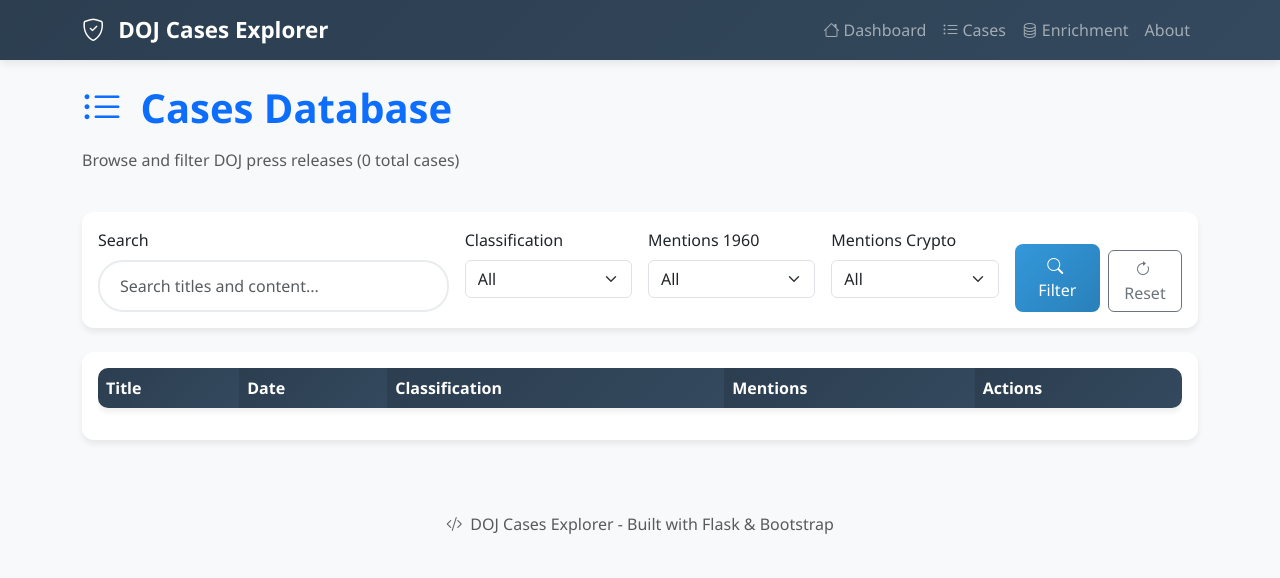
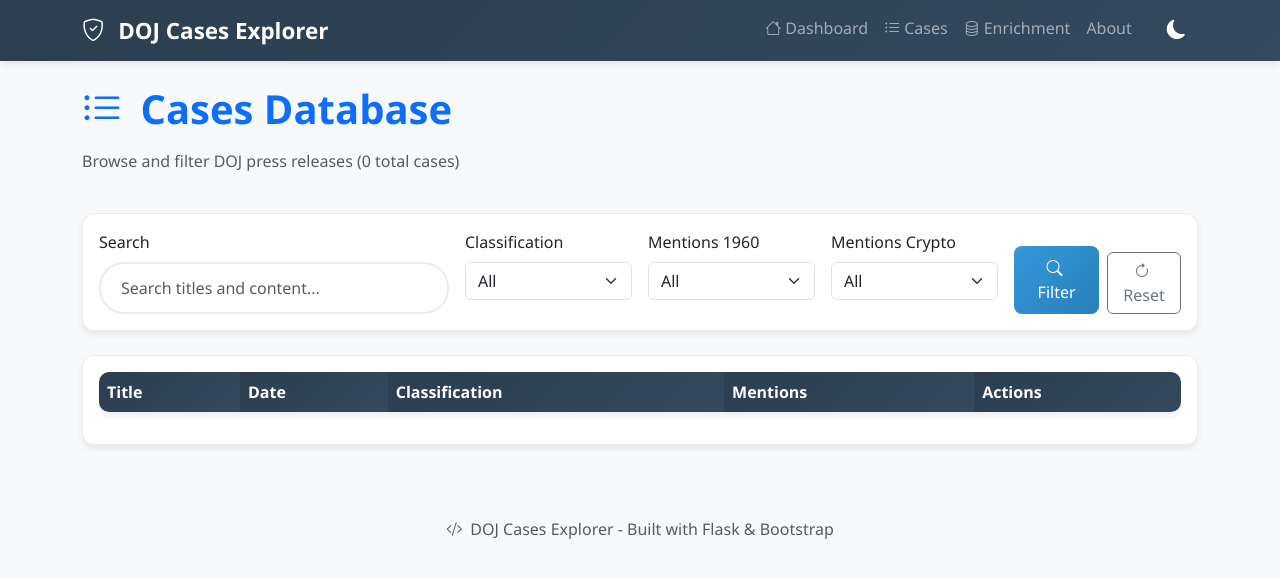
Before and after one commit to actuallyrizzn/project1960, a Flask app: page /cases in a window 1280 px wide. Shown: the top 578 px of the page. Run offline with Flask 3, Linux system fonts and the light colour scheme; data that the repository does not hold is empty.

Commit message:
feat(ui): Implement dark mode toggle and enhance styling
Added a dark mode toggle button and corresponding styles to the base template. Updated CSS variables for light and dark themes, ensuring consistent styling across components. Implemented JavaScript functionality to manage theme persistence using local storage.

```diff
--- a/templates/base.html
+++ b/templates/base.html
@@ -18,11 +18,30 @@
             --success-color: #27ae60;
             --warning-color: #f39c12;
             --danger-color: #e74c3c;
+            --bg-color: #f8f9fa;
+            --text-color: #333;
+            --card-bg: #fff;
+            --border-color: #e9ecef;
+        }
+
+        [data-theme="dark"] {
+            --primary-color: #1a252f;
+            --secondary-color: #2c3e50;
+            --accent-color: #3498db;
+            --success-color: #27ae60;
+            --warning-color: #f39c12;
+            --danger-color: #e74c3c;
+            --bg-color: #1a1a1a;
+            --text-color: #e0e0e0;
+            --card-bg: #2d2d2d;
+            --border-color: #404040;
         }
 
         body {
-            background-color: #f8f9fa;
+            background-color: var(--bg-color);
+            color: var(--text-color);
             font-family: 'Segoe UI', Tahoma, Geneva, Verdana, sans-serif;
+            transition: background-color 0.3s, color 0.3s;
         }
 
         .navbar {
@@ -35,8 +54,26 @@
             font-size: 1.4rem;
         }
 
+        /* Dark mode toggle styles */
+        .theme-toggle {
+            background: none;
+            border: none;
+            color: white;
+            font-size: 1.2rem;
+            padding: 8px 12px;
+            border-radius: 8px;
+            transition: all 0.3s;
+            margin-left: 15px;
+        }
+
+        .theme-toggle:hover {
+            background-color: rgba(255, 255, 255, 0.1);
+            transform: scale(1.1);
+        }
+
         .card {
-            border: none;
+            background-color: var(--card-bg);
+            border: 1px solid var(--border-color);
             border-radius: 12px;
             box-shadow: 0 4px 6px rgba(0,0,0,0.07);
             transition: transform 0.2s, box-shadow 0.2s;
@@ -79,6 +116,7 @@
         }
 
         .table {
+            background-color: var(--card-bg);
             border-radius: 10px;
             overflow: hidden;
             box-shadow: 0 4px 6px rgba(0,0,0,0.07);
@@ -91,6 +129,15 @@
             font-weight: 600;
         }
 
+        .table tbody tr {
+            background-color: var(--card-bg);
+            color: var(--text-color);
+        }
+
+        .table tbody tr:hover {
+            background-color: var(--border-color);
+        }
+
         .badge {
             font-size: 0.8em;
             padding: 6px 12px;
@@ -98,8 +145,10 @@
         }
 
         .search-box {
+            background-color: var(--card-bg);
+            color: var(--text-color);
             border-radius: 25px;
-            border: 2px solid #e9ecef;
+            border: 2px solid var(--border-color);
             padding: 12px 20px;
             transition: all 0.3s;
         }
@@ -110,15 +159,25 @@
         }
 
         .pagination .page-link {
+            background-color: var(--card-bg);
+            color: var(--text-color);
             border-radius: 8px;
             margin: 0 2px;
-            border: none;
-            color: var(--primary-color);
+            border: 1px solid var(--border-color);
         }
 
         .pagination .page-item.active .page-link {
             background: linear-gradient(135deg, var(--accent-color), #2980b9);
             border: none;
+        }
+
+        /* Dark mode specific adjustments */
+        [data-theme="dark"] .text-muted {
+            color: #a0a0a0 !important;
+        }
+
+        [data-theme="dark"] .border {
+            border-color: var(--border-color) !important;
         }
     </style>
 </head>
@@ -153,6 +212,11 @@
                     <li class="nav-item">
                         <a class="nav-link" href="{{ url_for('about') }}">About</a>
                     </li>
+                    <li class="nav-item">
+                        <button class="theme-toggle" id="themeToggle" title="Toggle Dark Mode">
+                            <i class="bi bi-moon-fill" id="themeIcon"></i>
+                        </button>
+                    </li>
                 </ul>
             </div>
         </div>
@@ -176,6 +240,36 @@
     <!-- Bootstrap 5 JS -->
     <script src="https://cdn.jsdelivr.net/npm/bootstrap@5.3.0/dist/js/bootstrap.bundle.min.js"></script>
 
+    <script>
+        // Dark mode functionality
+        function setTheme(theme) {
+            document.documentElement.setAttribute('data-theme', theme);
+            localStorage.setItem('theme', theme);
+
+            const themeIcon = document.getElementById('themeIcon');
+            if (theme === 'dark') {
+                themeIcon.className = 'bi bi-sun-fill';
+            } else {
+                themeIcon.className = 'bi bi-moon-fill';
+            }
+        }
+
+        function toggleTheme() {
+            const currentTheme = localStorage.getItem('theme') || 'light';
+            const newTheme = currentTheme === 'light' ? 'dark' : 'light';
+            setTheme(newTheme);
+        }
+
+        // Initialize theme on page load
+        document.addEventListener('DOMContentLoaded', function() {
+            const savedTheme = localStorage.getItem('theme') || 'light';
+            setTheme(savedTheme);
+
+            // Add click event to theme toggle button
+            document.getElementById('themeToggle').addEventListener('click', toggleTheme);
+        });
+    </script>
+
     {% block scripts %}{% endblock %}
 </body>
 </html>
```
